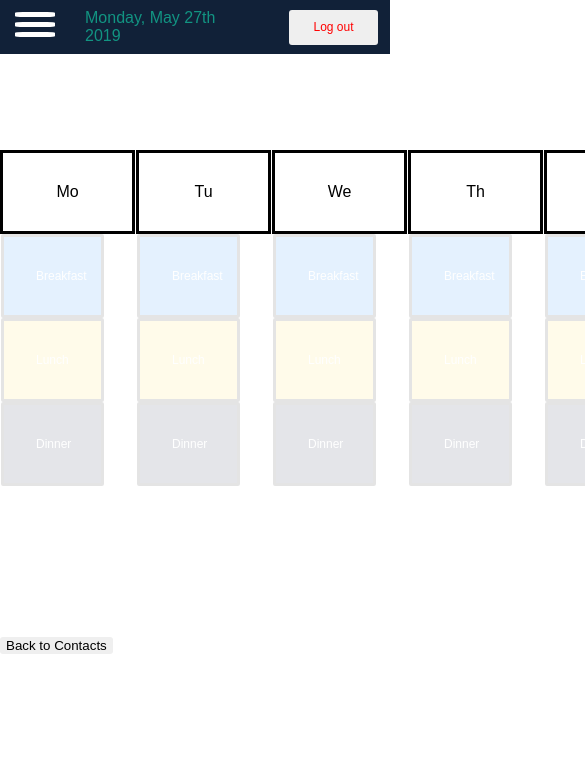
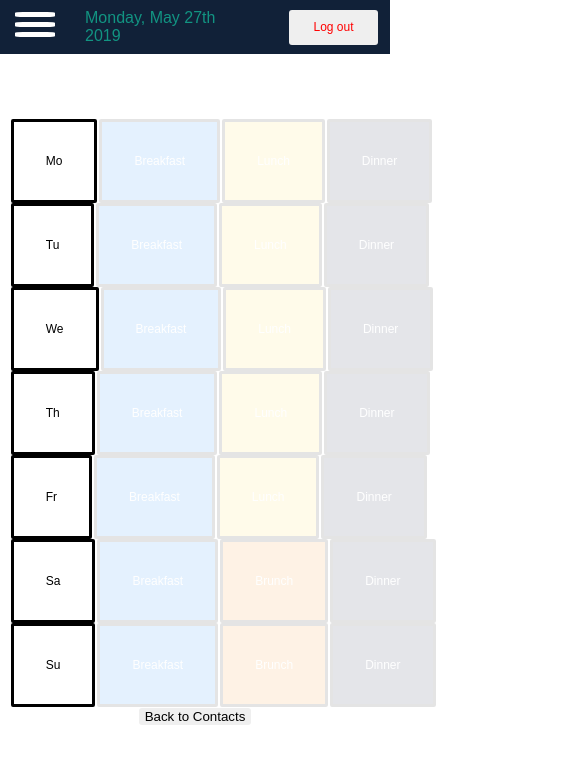
Before and after one commit to yh2n/shift-client, a React (Create React App) app: page /my_account/1/contact-availability/1 in a window 390 px wide. Shown: the top 764 px of the page, 585 px wide, since content can reach past the window. Built offline with nearby package versions, Linux system fonts and the light colour scheme; no server answers.

Commit message:
Change flex-direction for smaller screen

```diff
--- a/src/components/ContactAvailability.css
+++ b/src/components/ContactAvailability.css
@@ -1,16 +1,34 @@
-.contact_availability_container {
-    display: grid;
-    max-width: 960px;
-    margin: 150px auto;
-    grid-template-columns: repeat(7, 135px);
-    grid-row-gap: 2px;
-    grid-column-gap: 1px;
+.contact_availability_page {
+    height: 100vh;
+    display: flex;
+    flex-direction: column;
+    justify-content: center;
+    align-items: center;
 }
 
-.contact_availability_day, .contact_availability_shift {
-    padding: 30px;
+.contact_availability_container {
+    display: flex;
+    width: 75%;
+    max-width: 1200px;
+}
+
+.contact_availability_shift, .contact_availability_day {
+    font-size: 16px;
+    padding: 32px;
+    margin: 0px 1px 0 1px;
     border: solid black;
+    border-radius: 2px;
     text-align: center;
+}
+/* .contact_availability_day {
+    padding: 32px;
+    border: solid black;
+} */
+
+.contact_availability_day-container {
+    display: flex;
+    width: 14.26%;
+    flex-direction: column;
 }
 
 .unavailable {
@@ -20,3 +38,48 @@
 .available {
     opacity:1
 }
+
+
+@media only screen and (max-width: 1400px) {
+    .contact_availability_container {
+        width: 80%
+    }
+}
+
+@media only screen and (max-width: 1200px) {
+    .contact_availability_container {
+        width: 90%
+    }
+}
+
+@media only screen and (max-width: 1000px) {
+    .contact_availability_container {
+        width: 98%
+    }
+}
+
+@media only screen and (max-width: 880px) {
+    .contact_availability_container {
+        width: 98%;
+    }
+
+    .contact_availability_shift, .contact_availability_day {
+        font-size: 12px;
+    }
+}
+@media only screen and (max-width: 768px) {
+    .contact_availability_container {
+        width: 95%;
+        flex-direction: column;
+    }
+    .contact_availability_day-container {
+        display: flex;
+        align-content: center;
+        width: 100%;
+        flex-direction: row;
+    }
+
+    .contact_availability_shift, .contact_availability_day {
+        width: 24.5%;
+    }
+}
--- a/src/components/ContactAvailability.js
+++ b/src/components/ContactAvailability.js
@@ -6,17 +6,17 @@ import './ContactAvailability.css';
 export class ContactWeekDay extends Component {
     render() {
         return (
-            <div>
+            <div className="contact_availability_day-container">
                 <div className="contact_availability_day">
                     {this.props.day}
                 </div>
-                <div className={this.props.breakfastToggled ? "availability_btn breakfast unavailable" : "availability_btn breakfast available"}>
+                <div className={this.props.breakfastToggled ? "contact_availability_shift breakfast unavailable" : "contact_availability_shift breakfast available"}>
                     Breakfast
                 </div>
-                <div className={this.props.lunchToggled ? "availability_btn lunch unavailable" : "availability_btn lunch available"}>
+                <div className={this.props.lunchToggled ? "contact_availability_shift lunch unavailable" : "contact_availability_shift lunch available"}>
                     Lunch
                 </div>
-                <div className={this.props.dinnerToggled ? "availability_btn dinner unavailable" : "availability_btn dinner available"}>
+                <div className={this.props.dinnerToggled ? "contact_availability_shift dinner unavailable" : "contact_availability_shift dinner available"}>
                     Dinner
                 </div>
             </div>
@@ -27,17 +27,17 @@ export class ContactWeekDay extends Component {
 export class ContactWeekendDay extends Component {
     render() {
         return (
-            <div>
+            <div className="contact_availability_day-container">
                 <div className="contact_availability_day">
                     {this.props.day}
                 </div>
-                <div className={this.props.breakfastToggled ? "availability_btn breakfast unavailable" : "availability_btn breakfast available"}>
+                <div className={this.props.breakfastToggled ? "contact_availability_shift breakfast unavailable" : "contact_availability_shift breakfast available"}>
                     Breakfast
                 </div>
-                <div className={this.props.brunchToggled ? "availability_btn brunch unavailable" : "availability_btn brunch available"}>
+                <div className={this.props.brunchToggled ? "contact_availability_shift brunch unavailable" : "contact_availability_shift brunch available"}>
                     Brunch
                 </div>
-                <div className={this.props.dinnerToggled ? "availability_btn dinner unavailable" : "availability_btn dinner available"}>
+                <div className={this.props.dinnerToggled ? "contact_availability_shift dinner unavailable" : "contact_availability_shift dinner available"}>
                     Dinner
                 </div>
             </div>
--- a/src/components/ContactAvailabilityPage.js
+++ b/src/components/ContactAvailabilityPage.js
@@ -23,7 +23,7 @@ export default class ContactAvailabilityPage extends Component {
     render() {
         let username = localStorage.getItem("username");
         return (
-            <div>
+            <div className="contact_availability_page">
                 <AccountNav onClick={this.toggleModal}/>
 				<UserMenuModal
 					show={this.state.isOpen}
```
